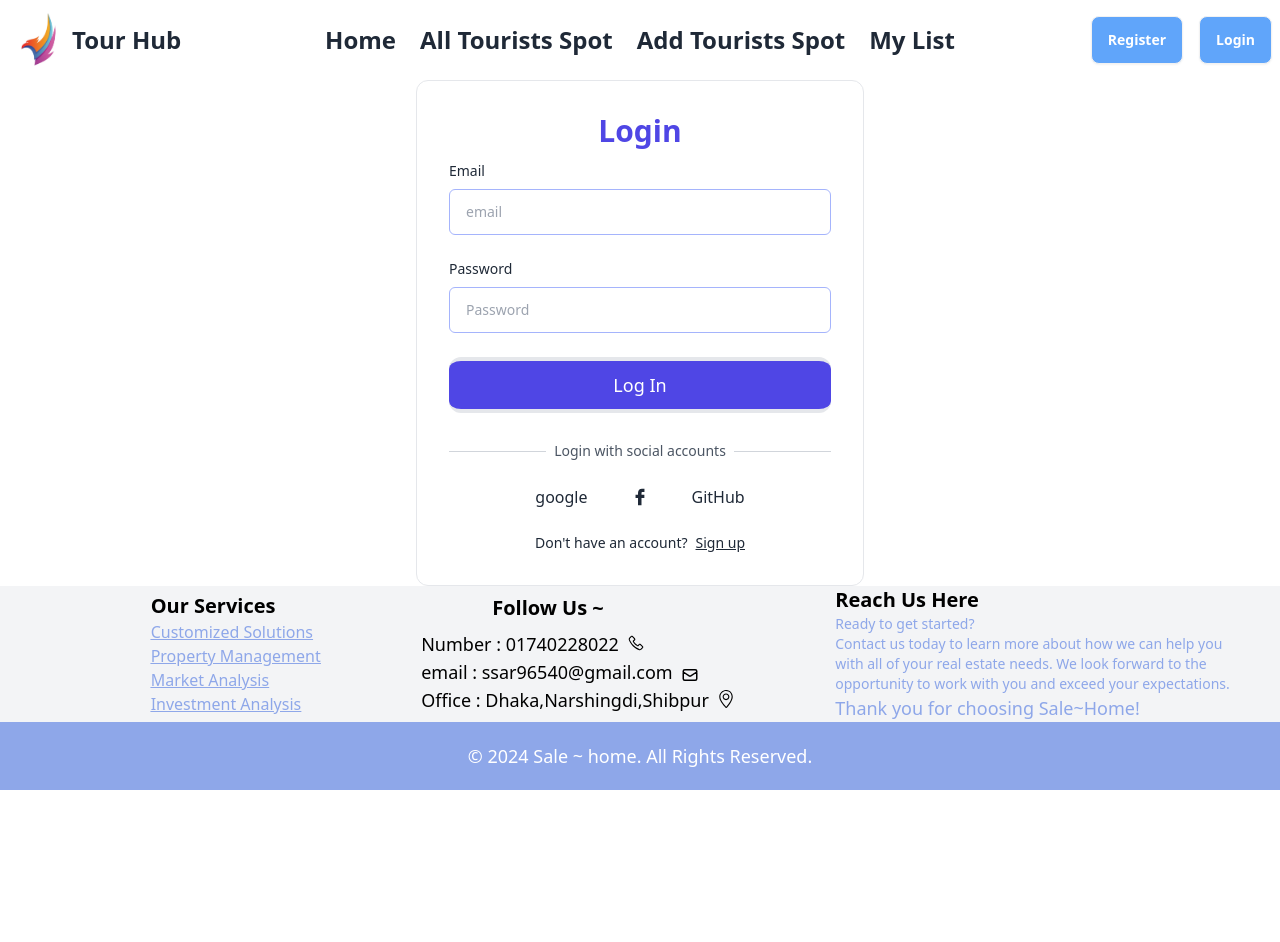
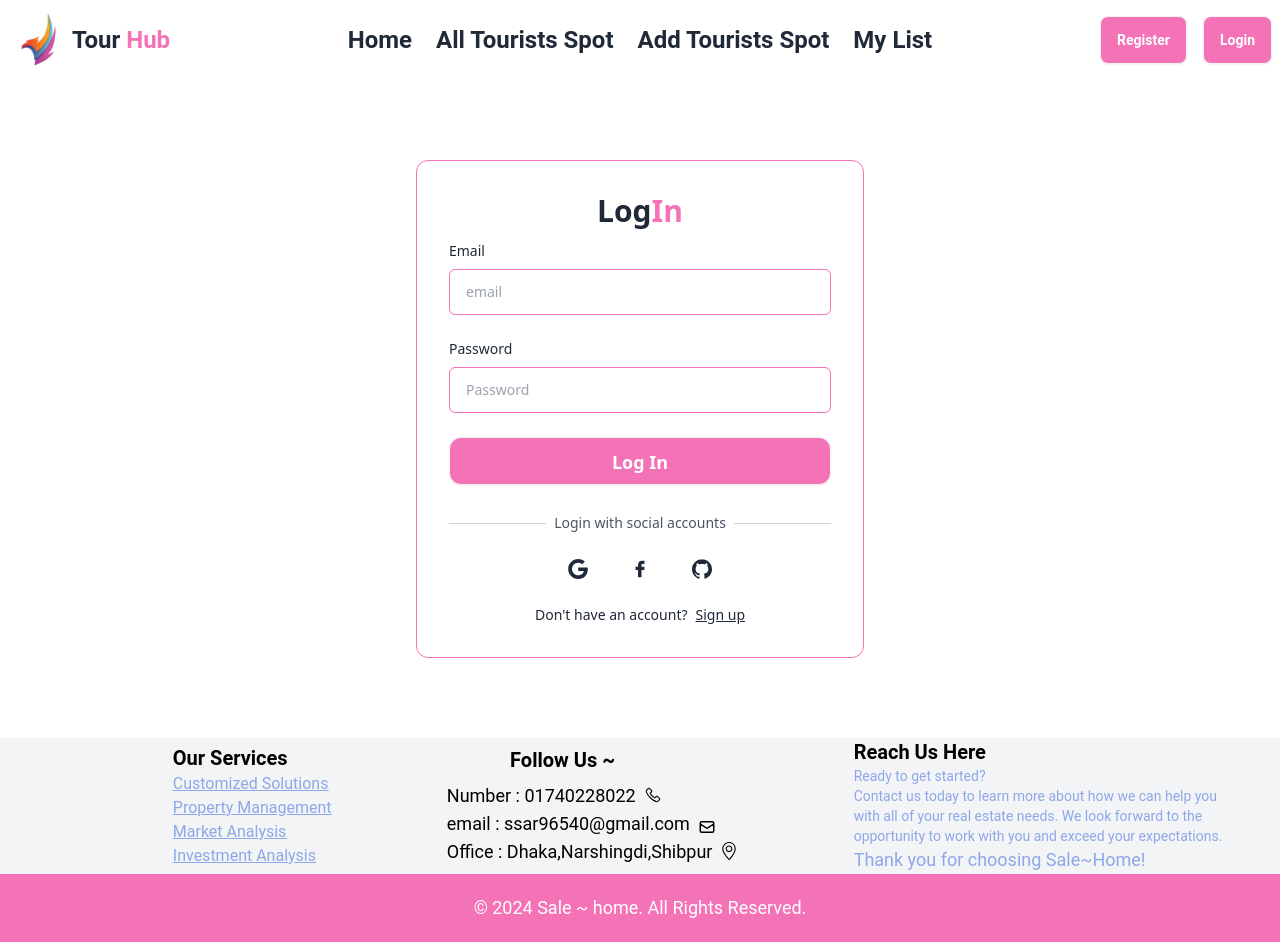
Before and after one commit to Sakibft/Travel-Hub, a React (Vite) app: page /login in a window 1280 px wide. Before the commit the page ends 800 px from the top, so only its background shows below. Built offline with nearby package versions, Linux system fonts and the light colour scheme; no server answers.

Commit message:
Changes many component color style

```diff
--- a/src/components/Footer.jsx
+++ b/src/components/Footer.jsx
@@ -74,7 +74,7 @@ const Footer = () => {
           </div>
 
         </div>
-        <aside className="bg-[#8EA7E9] py-5 text-center text-sm">
+        <aside className="bg-pink-400 py-5 text-center text-sm">
           <p className="text-white text-lg">&copy; 2024 Sale ~ home. All Rights Reserved.</p>
         </aside>
       </footer>
--- a/src/components/Nav.jsx
+++ b/src/components/Nav.jsx
@@ -36,7 +36,7 @@ const Nav = () => {
         to="/"
         className={({ isActive }) =>
           isActive
-            ? "text-black  lg:px-2 py-1 border-2 border-[#8EA7FF] rounded-md p-3  font-semibold text-2xl  "
+            ? "lg:px-2 py-1 border-2 text-pink-400 border-pink-400 rounded-md p-3  font-semibold text-2xl  "
             : "font-semibold text-2xl  "
         }
       >
@@ -46,7 +46,7 @@ const Nav = () => {
         to="/allTouristsSpot"
         className={({ isActive }) =>
         isActive
-            ? "text-black  lg:px-2 py-1 border-2 border-[#8EA7FF] rounded-md p-3  font-semibold text-2xl  "
+          ? "lg:px-2 py-1 border-2 text-pink-400 border-pink-400 rounded-md p-3  font-semibold text-2xl  "
           : "font-semibold text-2xl  "
       }
       >
@@ -56,7 +56,7 @@ const Nav = () => {
         to="/addTouristsSpot"
         className={({ isActive }) =>
           isActive
-            ? "text-black  lg:px-2 py-1 border-2 border-[#8EA7FF] rounded-md p-3  font-semibold text-2xl  "
+            ? "lg:px-2 py-1 border-2 text-pink-400 border-pink-400 rounded-md p-3  font-semibold text-2xl  "
             : "font-semibold text-2xl  "
         }
       >
@@ -66,7 +66,7 @@ const Nav = () => {
         to="/myList"
         className={({ isActive }) =>
         isActive
-            ? "text-black  lg:px-2 py-1 border-2 border-[#8EA7FF] rounded-md p-3  font-semibold text-2xl  "
+          ? "lg:px-2 py-1 border-2 text-pink-400 border-pink-400 rounded-md p-3  font-semibold text-2xl  "
           : "font-semibold text-2xl  "
       }
       >
@@ -118,7 +118,9 @@ const Nav = () => {
             </ul>
           </div>
           <img src={sdlk} className="w-16" alt="" />
-          <a className="  text-2xl font-bold ">Tour Hub</a>
+          <a className="  text-2xl font-bold ">Tour
+          <span className="text-pink-400"> Hub </span>
+          </a>
         </div>
         <div className="navbar-center hidden md:flex">
           <ul className="menu menu-horizontal px-1">{LItem}</ul>
@@ -130,7 +132,7 @@ const Nav = () => {
                 <div className="avatar">
                   <div className="w-12">
                     <img
-                      className="rounded-full"
+                      className="rounded-full border-2 border-pink-400"
                       src={user?.photoURL}
                     />
                   </div>
@@ -140,18 +142,18 @@ const Nav = () => {
                 tabIndex={0}
                 className="dropdown-content z-[10] menu p-2 shadow bg-base-100 rounded-box w-52 ml=40"
               >
-                <li className="border border-blue-400">
+                <li className="border border-pink-400 rounded-md bg-white text-black  hover:bg-pink-400 hover:text-white">
                   <a>{user?.displayName}</a>
                 </li>
                 <li>
-                  <button className="border border-blue-400 w-20 " onClick={handleLogout}>Logout</button>
+                  <button className="border hover:bg-pink-400 w-20 hover:text-white text-black " onClick={handleLogout}>Logout</button>
                 </li>
               </ul>
             </div>
           ) : (
             <div className="space-x-4">
-              <NavLink to="/register" className="btn bg-blue-400 text-white">Register</NavLink>
-              <NavLink to="/login"  className="btn bg-blue-400 text-white">Login</NavLink>
+              <NavLink to="/register" className="btn bg-pink-400 text-white">Register</NavLink>
+              <NavLink to="/login"  className="btn bg-pink-400 text-white">Login</NavLink>
             </div>
           )}
         </div>
--- a/src/index.css
+++ b/src/index.css
@@ -1,3 +1,7 @@
+@import url('https://fonts.googleapis.com/css2?family=Roboto+Serif:ital,opsz,wght@0,8..144,100..900;1,8..144,100..900&display=swap');
+body {
+  font-family: 'Roboto', serif;
+}
 @tailwind base;
 @tailwind components;
 @tailwind utilities;
--- a/src/pages/Login.jsx
+++ b/src/pages/Login.jsx
@@ -80,32 +80,26 @@ const handleGithub = () => {
   return (
     <div>
       <div><Toaster/></div>
-       <div className="w-full max-w-md p-8 space-y-3 rounded-xl border bg-white   font-sans mx-auto">
-        <h1 className="text-3xl font-bold text-center text-indigo-600">Login</h1>
+       <div className="w-full max-w-md p-8 space-y-3 rounded-xl border border-pink-400 bg-white   font-sans mx-auto mt-20 mb-20">
+        <h1 className="text-3xl font-bold text-center  ">Log<span className="text-pink-400">In</span></h1>
         {/* Input fields and the form started */}
         <form   onSubmit={handleLogin} className="space-y-6">
             <div className="space-y-2 text-sm">
                 <label htmlFor="username" className="block ">
                     Email
                 </label>
-                <input type="email" name="email" placeholder="email" className="w-full px-4 py-3 rounded-md border border-indigo-300 focus:outline-none focus:ring  " />
+                <input type="email" name="email" placeholder="email" className="w-full px-4 py-3 rounded-md border border-pink-400 focus:outline-none focus:ring  " />
             </div>
             <div className="space-y-2 text-sm">
                 <label htmlFor="password" className="block ">
                     Password
                 </label>
-                <input type="password" name="password" id="password" placeholder="Password" className="w-full px-4 py-3 rounded-md border border-indigo-300 focus:outline-none focus:ring  " />
+                <input type="password" name="password" id="password" placeholder="Password" className="w-full px-4 py-3 rounded-md border border-pink-400  focus:outline-none focus:ring  " />
             </div>
             {/* Sign in Button */}
-            <button  className="text-lg rounded-xl relative p-[10px] block w-full bg-indigo-600 text-white border-y-4 duration-500 overflow-hidden focus:border-indigo-500 z-50 group">
+            <button  className="text-lg rounded-xl relative p-[10px] block w-full bg-pink-400 text-white   overflow-hidden   z-50 group btn">
                 Log In
-                <span className="absolute opacity-0 group-hover:opacity-100 duration-100 group-hover:duration-1000 ease-out flex justify-center inset-0 items-center z-10 text-white">
-                    Let&apos;s go
-                </span>
-                <span className="bg-indigo-800 absolute inset-0 -translate-y-full group-hover:translate-y-0 group-hover:duration-1000"></span>
-                <span className="bg-indigo-800 absolute inset-0 translate-y-full group-hover:translate-y-0 group-hover:duration-1000"></span>
-                <span className="bg-indigo-800 absolute inset-0 translate-x-full group-hover:translate-x-0 group-hover:delay-300 delay-100 duration-1000"></span>
-                <span className="bg-indigo-800 absolute inset-0 -translate-x-full group-hover:translate-x-0 group-hover:delay-300 delay-100 duration-1000"></span>
+
             </button>
         </form>
         <div className="flex items-center pt-4 space-x-2">
@@ -114,20 +108,49 @@ const handleGithub = () => {
             <div className="flex-1 h-px bg-gray-300"></div>
         </div>
         {/* Social icons */}
-        <div className="flex justify-center space-x-4">
-            <button onClick={handleGoogle} aria-label="Log in with Google" className="p-3 rounded-full hover:bg-gray-200">
-               google
-            </button>
-            <button aria-label="Log in with Twitter" className="p-3 rounded-full hover:bg-gray-200">
-                <svg xmlns="http://www.w3.org/2000/svg" viewBox="0 0 32 32" className="w-6 h-6 fill-current"><path d="M21.95 5.005l-3.306-.004c-3.206 0-5.277 2.124-5.277 5.415v2.495H10.05v4.515h3.317l-.004 9.575h4.641l.004-9.575h3.806l-.003-4.514h-3.803v-2.117c0-1.018.241-1.533 1.566-1.533l2.366-.001.01-4.256z"></path></svg>
-            </button>
-            <button onClick={handleGithub} aria-label="Log in with GitHub" className="p-3 rounded-full hover:bg-gray-200">
-               GitHub
-            </button>
+
+
+           <div className="flex justify-center space-x-4">
+          <button onClick={handleGoogle}
+            aria-label="Log in with Google"
+            className="p-3 rounded-full hover:bg-pink-200"
+          >
+            <svg
+              xmlns="http://www.w3.org/2000/svg"
+              viewBox="0 0 32 32"
+              className="w-5 h-5 fill-current"
+            >
+              <path d="M16.318 13.714v5.484h9.078c-0.37 2.354-2.745 6.901-9.078 6.901-5.458 0-9.917-4.521-9.917-10.099s4.458-10.099 9.917-10.099c3.109 0 5.193 1.318 6.38 2.464l4.339-4.182c-2.786-2.599-6.396-4.182-10.719-4.182-8.844 0-16 7.151-16 16s7.156 16 16 16c9.234 0 15.365-6.49 15.365-15.635 0-1.052-0.115-1.854-0.255-2.651z"></path>
+            </svg>
+          </button>
+          <button
+            aria-label="Log in with Twitter"
+            className="p-3 rounded-full hover:bg-pink-200"
+          >
+            <svg
+              xmlns="http://www.w3.org/2000/svg"
+              viewBox="0 0 32 32"
+              className="w-6 h-6 fill-current"
+            >
+              <path d="M21.95 5.005l-3.306-.004c-3.206 0-5.277 2.124-5.277 5.415v2.495H10.05v4.515h3.317l-.004 9.575h4.641l.004-9.575h3.806l-.003-4.514h-3.803v-2.117c0-1.018.241-1.533 1.566-1.533l2.366-.001.01-4.256z"></path>
+            </svg>
+          </button>
+          <button onClick={handleGithub}
+            aria-label="Log in with GitHub"
+            className="p-3 rounded-full hover:bg-pink-200"
+          >
+            <svg
+              xmlns="http://www.w3.org/2000/svg"
+              viewBox="0 0 32 32"
+              className="w-5 h-5 fill-current"
+            >
+              <path d="M16 0.396c-8.839 0-16 7.167-16 16 0 7.073 4.584 13.068 10.937 15.183 0.803 0.151 1.093-0.344 1.093-0.772 0-0.38-0.009-1.385-0.015-2.719-4.453 0.964-5.391-2.151-5.391-2.151-0.729-1.844-1.781-2.339-1.781-2.339-1.448-0.989 0.115-0.968 0.115-0.968 1.604 0.109 2.448 1.645 2.448 1.645 1.427 2.448 3.744 1.74 4.661 1.328 0.14-1.031 0.557-1.74 1.011-2.135-3.552-0.401-7.287-1.776-7.287-7.907 0-1.751 0.62-3.177 1.645-4.297-0.177-0.401-0.719-2.031 0.141-4.235 0 0 1.339-0.427 4.4 1.641 1.281-0.355 2.641-0.532 4-0.541 1.36 0.009 2.719 0.187 4 0.541 3.043-2.068 4.381-1.641 4.381-1.641 0.859 2.204 0.317 3.833 0.161 4.235 1.015 1.12 1.635 2.547 1.635 4.297 0 6.145-3.74 7.5-7.296 7.891 0.556 0.479 1.077 1.464 1.077 2.959 0 2.14-0.020 3.864-0.020 4.385 0 0.416 0.28 0.916 1.104 0.755 6.4-2.093 10.979-8.093 10.979-15.156 0-8.833-7.161-16-16-16z"></path>
+            </svg>
+          </button>
         </div>
         <p className="text-sm text-center gap-2 flex justify-center sm:px-6 ">
             Don&apos;t have an account?
-            <Link to='/register' className="underline hover:text-indigo-600">
+            <Link to='/register' className="underline hover:text-pink-600">
                 Sign up
             </Link>
         </p>
```
Also changed, not shown: src/pages/AddTouristsSport.jsx (+15 -15 lines), src/pages/Register.jsx (+10 -17 lines). Lines whose indentation alone changed are shown as unchanged.
